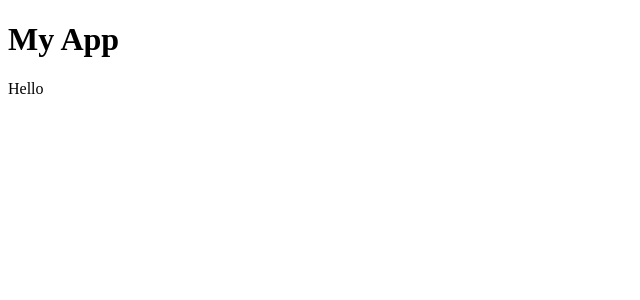
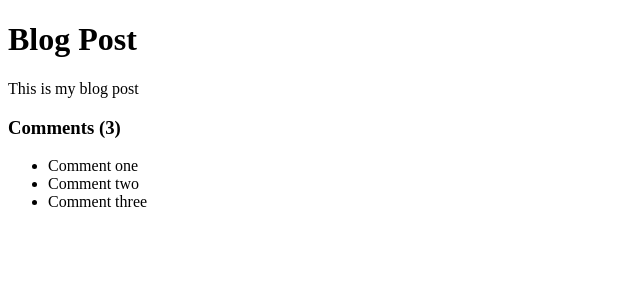
Before and after one commit to Novailoveyou/u-tm-react-feedback-ui, a React (Create React App) app: page / in a window 1280 px wide. Shown: the top 300 px of the page, without its empty margins (0-640 px from the left). Built offline with nearby package versions, Linux system fonts and the light colour scheme.

Commit message:
dynaic values & lists in jsx

```diff
--- a/src/App.js
+++ b/src/App.js
@@ -1,8 +1,33 @@
 function App() {
+  const title = 'Blog Post'
+  const body = 'This is my blog post'
+  const comments = [
+    {
+      id: 1,
+      text: 'Comment one'
+    },
+    {
+      id: 2,
+      text: 'Comment two'
+    },
+    {
+      id: 3,
+      text: 'Comment three'
+    }
+  ]
+
   return (
     <div className='container'>
-      <h1>My App</h1>
-      <p>Hello</p>
+      <h1>{title}</h1>
+      <p>{body}</p>
+      <div className='comments'>
+        <h3>Comments ({comments.length})</h3>
+        <ul>
+          {comments.map((comment, idx) => (
+            <li key={comment.id}>{comment.text}</li>
+          ))}
+        </ul>
+      </div>
     </div>
   )
 }
```
